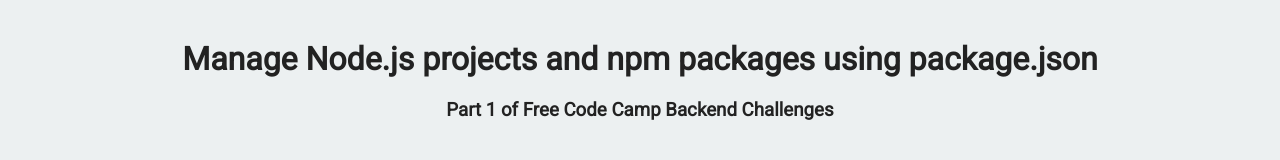
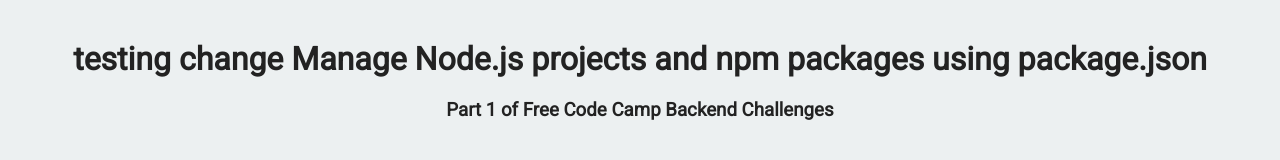
Before and after one commit to rmweir/HeaderParserMicroservice, a website: page views/index.html in a window 1280 px wide. Drawn offline with Linux system fonts and the light colour scheme.

Commit message:
updated index for testing

```diff
--- a/views/index.html
+++ b/views/index.html
@@ -10,7 +10,7 @@
 
    <body>
       <div class="container">
-         <h1>Manage Node.js projects and npm packages using package.json</h1>
+         <h1>testing change Manage Node.js projects and npm packages using package.json</h1>
          <h3>Part 1 of Free Code Camp Backend Challenges</h3>
       </div>
    </body>
```
